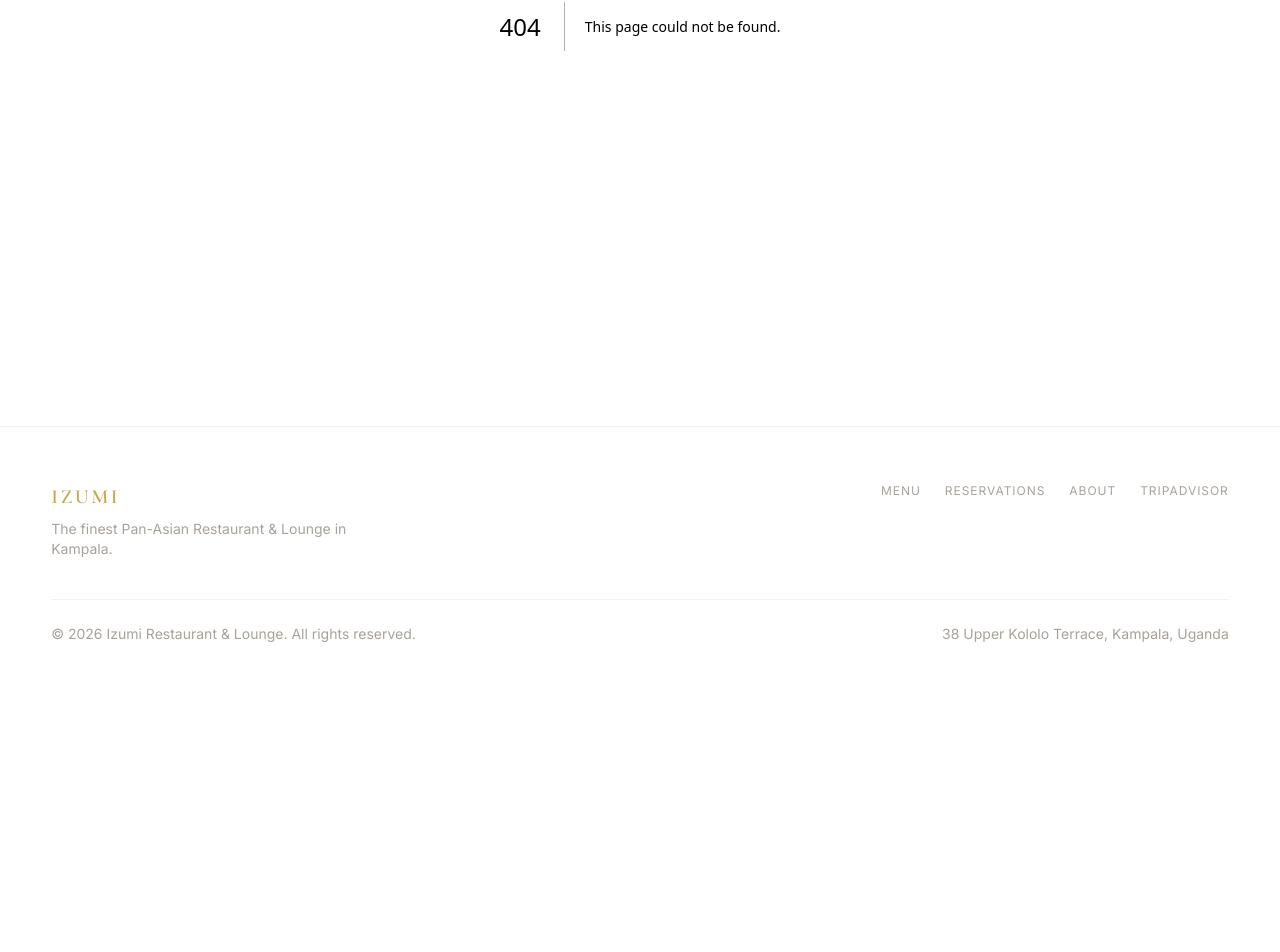
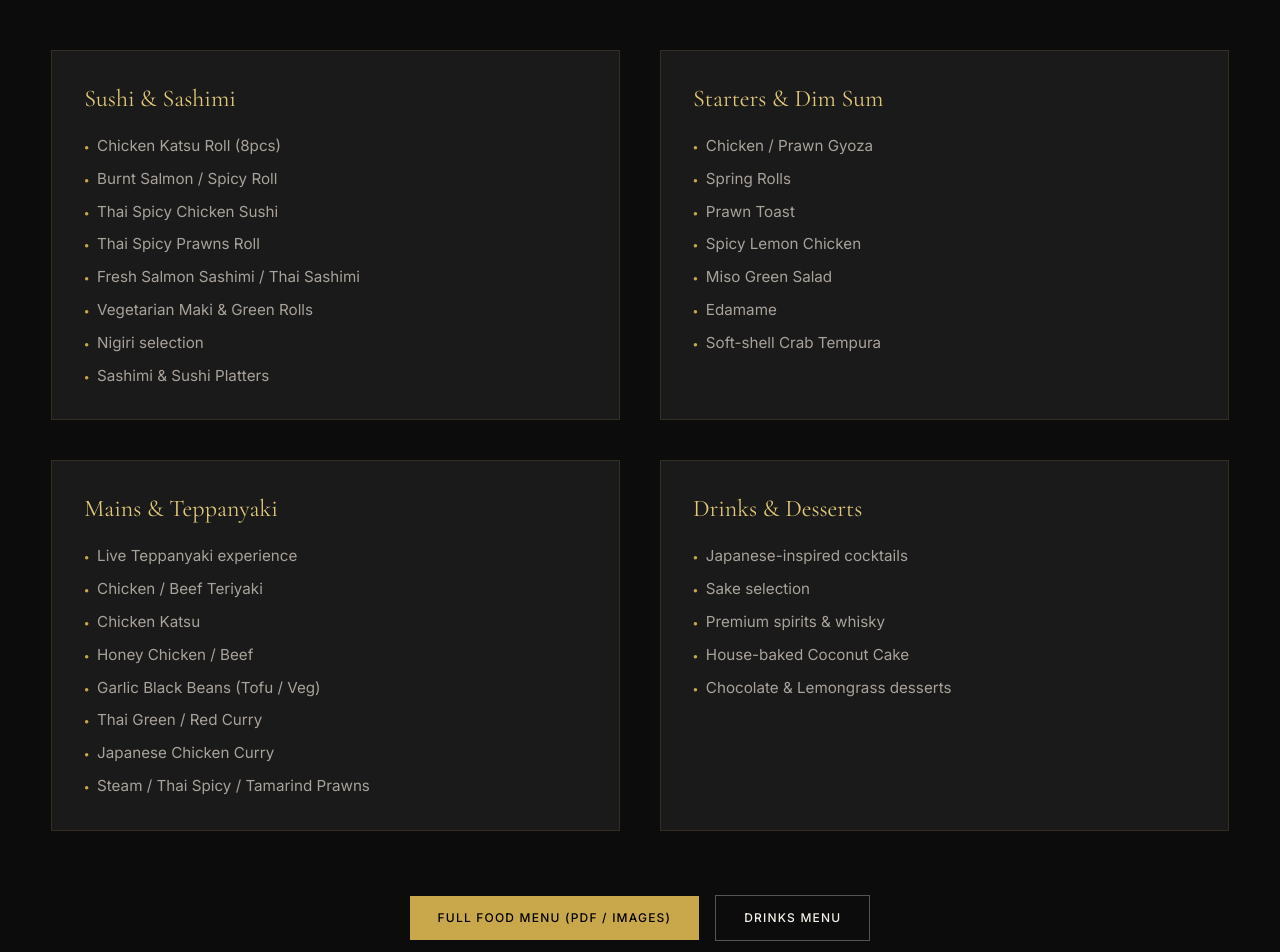
Before and after one commit to DaviesMenace1/izumi-restaurant-lounge, a Next.js app: page /menu in a window 1280 px wide. Before the commit this address had no page. Shown: the part 374-1326 px from the top of the page. Before the commit the page ends 1050 px from the top, so only its background shows below. Built offline with nearby package versions, Linux system fonts and the light colour scheme.

Commit message:
Add menu page

```diff
--- /dev/null
+++ b/src/app/menu/page.tsx
@@ -0,0 +1,121 @@
+import type { Metadata } from "next";
+
+export const metadata: Metadata = {
+  title: "Menu",
+  description: "Explore Izumi's Pan-Asian menu — sushi, sashimi, teppanyaki, Thai curries, dim sum and more.",
+};
+
+const categories = [
+  {
+    title: "Sushi & Sashimi",
+    items: [
+      "Chicken Katsu Roll (8pcs)",
+      "Burnt Salmon / Spicy Roll",
+      "Thai Spicy Chicken Sushi",
+      "Thai Spicy Prawns Roll",
+      "Fresh Salmon Sashimi / Thai Sashimi",
+      "Vegetarian Maki & Green Rolls",
+      "Nigiri selection",
+      "Sashimi & Sushi Platters",
+    ],
+  },
+  {
+    title: "Starters & Dim Sum",
+    items: [
+      "Chicken / Prawn Gyoza",
+      "Spring Rolls",
+      "Prawn Toast",
+      "Spicy Lemon Chicken",
+      "Miso Green Salad",
+      "Edamame",
+      "Soft-shell Crab Tempura",
+    ],
+  },
+  {
+    title: "Mains & Teppanyaki",
+    items: [
+      "Live Teppanyaki experience",
+      "Chicken / Beef Teriyaki",
+      "Chicken Katsu",
+      "Honey Chicken / Beef",
+      "Garlic Black Beans (Tofu / Veg)",
+      "Thai Green / Red Curry",
+      "Japanese Chicken Curry",
+      "Steam / Thai Spicy / Tamarind Prawns",
+    ],
+  },
+  {
+    title: "Drinks & Desserts",
+    items: [
+      "Japanese-inspired cocktails",
+      "Sake selection",
+      "Premium spirits & whisky",
+      "House-baked Coconut Cake",
+      "Chocolate & Lemongrass desserts",
+    ],
+  },
+];
+
+export default function MenuPage() {
+  return (
+    <div className="pt-[72px]">
+      <section className="py-20 md:py-28">
+        <div className="mx-auto max-w-[1200px] w-[92%]">
+          <div className="text-center mb-16">
+            <p className="text-xs tracking-[0.2em] uppercase text-[var(--gold)] mb-3">The Menu</p>
+            <h1 className="font-[family-name:var(--font-cormorant)] text-[clamp(2.4rem,5vw,3.5rem)] font-medium mb-4">
+              Fresh. Balanced. Shareable.
+            </h1>
+            <p className="text-[var(--text-muted)] max-w-xl mx-auto">
+              Our kitchen works with seasonal ingredients and classic techniques. Full interactive menus available online.
+            </p>
+          </div>
+
+          <div className="grid md:grid-cols-2 gap-10 mb-16">
+            {categories.map((cat) => (
+              <div
+                key={cat.title}
+                className="bg-[var(--bg-card)] border border-[var(--border)] p-8"
+              >
+                <h2 className="font-[family-name:var(--font-cormorant)] text-2xl text-[var(--gold-light)] mb-5">
+                  {cat.title}
+                </h2>
+                <ul className="space-y-2.5">
+                  {cat.items.map((item) => (
+                    <li key={item} className="text-[var(--text-muted)] text-[0.95rem] flex items-start gap-2">
+                      <span className="text-[var(--gold)] mt-1.5 text-[0.5rem]">●</span>
+                      {item}
+                    </li>
+                  ))}
+                </ul>
+              </div>
+            ))}
+          </div>
+
+          <div className="flex flex-col sm:flex-row justify-center gap-4 items-center">
+            <a
+              href="https://contactless-9b492.web.app/restaurants/izumi/foodmenu.html"
+              target="_blank"
+              rel="noopener noreferrer"
+              className="inline-flex px-7 py-3.5 text-xs font-medium tracking-[0.1em] uppercase bg-[var(--gold)] text-black hover:bg-[var(--gold-light)] transition-colors"
+            >
+              Full Food Menu (PDF / Images)
+            </a>
+            <a
+              href="https://contactless-9b492.web.app/restaurants/izumi/drinksmenu.html"
+              target="_blank"
+              rel="noopener noreferrer"
+              className="inline-flex px-7 py-3.5 text-xs font-medium tracking-[0.1em] uppercase border border-white/30 hover:border-[var(--gold)] hover:text-[var(--gold)] transition-colors"
+            >
+              Drinks Menu
+            </a>
+          </div>
+
+          <p className="text-center text-sm text-[var(--text-muted)] mt-10">
+            Prices and availability may vary. Please inform us of any allergies or dietary requirements when booking.
+          </p>
+        </div>
+      </section>
+    </div>
+  );
+}
```
